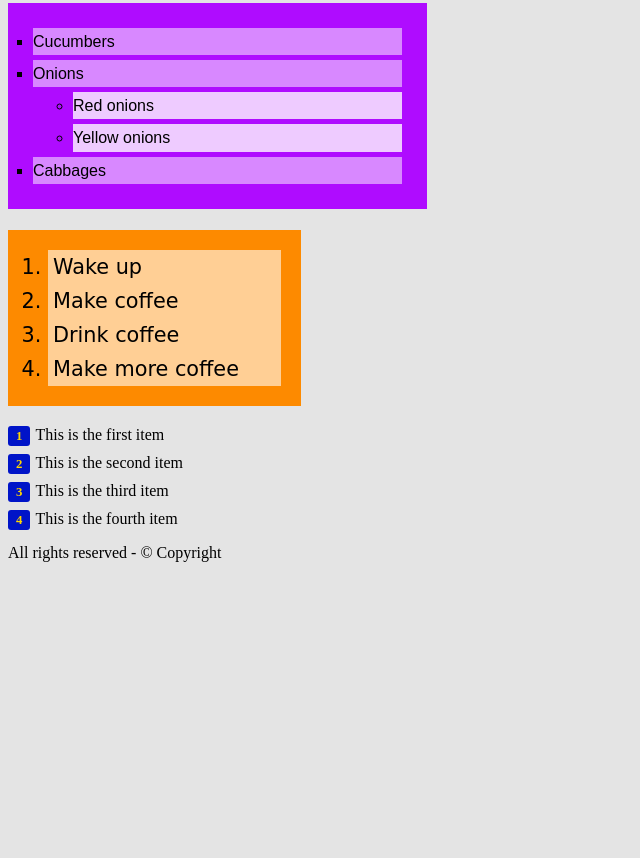
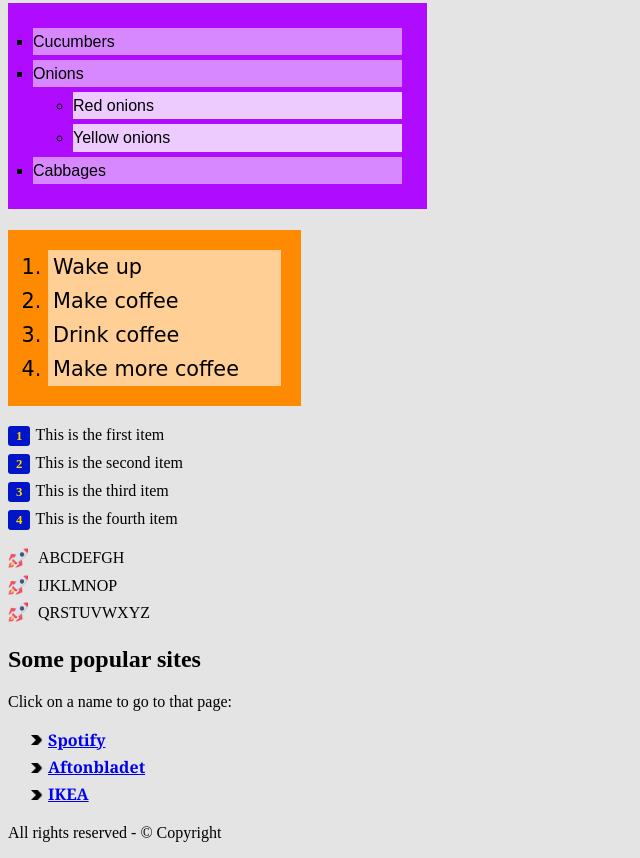
Before and after one commit to Casi52/menyexempel-2, a plain HTML site: page about.html in a window 1280 px wide. Shown: the part 483-1341 px from the top of the page, without its empty margins (0-640 px from the left). Before the commit the page ends 1061 px from the top, so only its background shows below. Drawn offline with Linux system fonts and the light colour scheme.

Commit message:
Lesson 3

```diff
--- a/about.html
+++ b/about.html
@@ -176,6 +176,31 @@
         <li>This is the fourth item</li>
 
       </ol>
+
+      <ul class="list-image">
+
+        <li> ABCDEFGH </li>
+
+        <li> IJKLMNOP </li>
+
+        <li> QRSTUVWXYZ </li>
+
+        </ul>
+
+        <h2>Some popular sites</h2>
+
+        <p>Click on a name to go to that page:</p>
+
+        <ul class="popular-sites">
+
+        <li><a href="https://www.spotify.com/us/">Spotify</a></li>
+
+        <li><a href="https://www.aftonbladet.se/">Aftonbladet</a></li>
+
+        <li><a href="https://www.ikea.com/se/sv/">IKEA</a></li>
+
+        </ul>
+
     <footer class="footer">
 
       <p>All rights reserved - &#169; Copyright</p>
--- a/css/navigation.css
+++ b/css/navigation.css
@@ -160,3 +160,89 @@ img {
   border-radius: 3px;
 
 }
+
+.list-image {
+
+  list-style: none;
+
+  padding-left: 0;
+
+}
+
+.list-image li {
+
+  position: relative;
+
+  padding-left: 30px;
+
+  line-height: 170%;
+
+}
+
+.list-image li:before {
+  content: '';
+
+  width: 20px;
+
+  height: 20px;
+
+  position: absolute;
+
+  background-image: url("../launch.png");
+
+  background-size: cover;
+
+  background-position: center;
+
+  left: 0;
+
+  top: 50%;
+
+  transform: translateY(-50%);
+}
+
+.popular-sites {
+  list-style: none;
+
+  padding-left: 10px;
+
+  font-weight: 600;
+
+  font-family: Georgia, 'Times New Roman', Times, serif;
+}
+
+.popular-sites li:hover {
+  background-color: #AF0CFF;
+
+  font-size: 20px;
+}
+
+.popular-sites li {
+  position: relative;
+
+  padding-left: 30px;
+
+  line-height: 170%;
+}
+
+.popular-sites li::before {
+  content: '';
+
+  width: 30px;
+
+  height: 10px;
+
+  position: absolute;
+
+  background-image: url("../right-arrow.png");
+
+  background-size: cover;
+
+  background-position: center;
+
+  left: 0;
+
+  top: 50%;
+
+  transform: translateY(-50%);
+}
```
Also changed, not shown: launch.png (added), right-arrow.png (added). Lines whose indentation alone changed are shown as unchanged.
